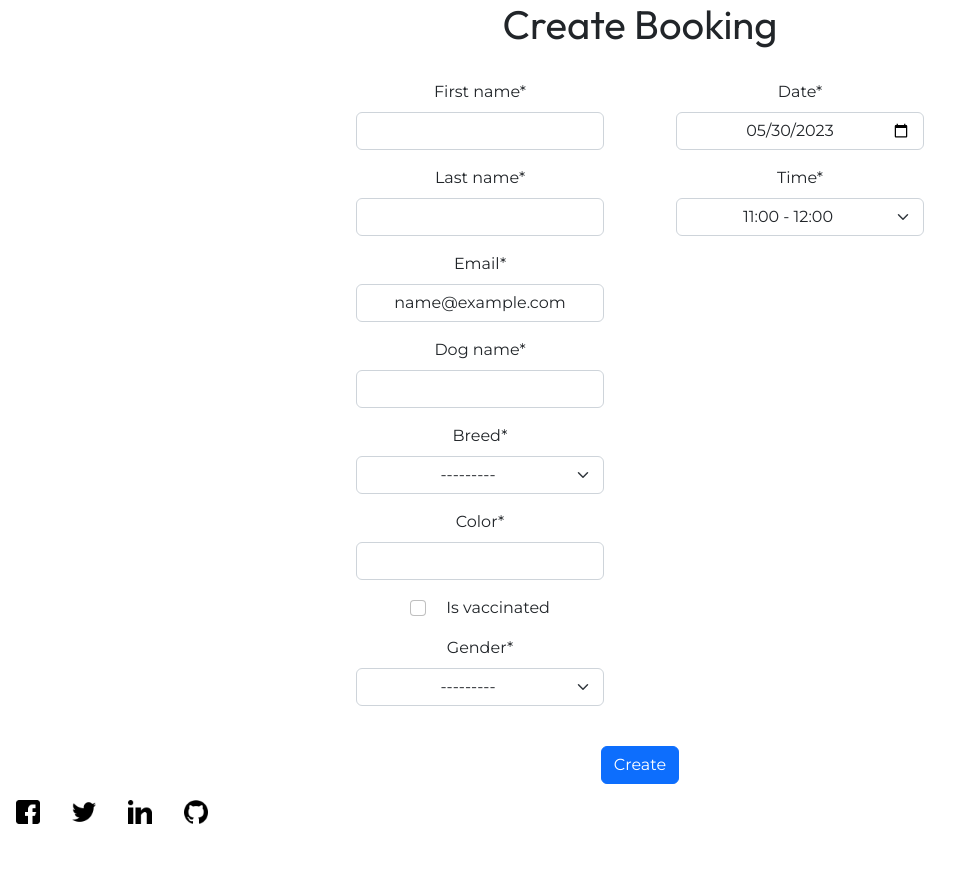
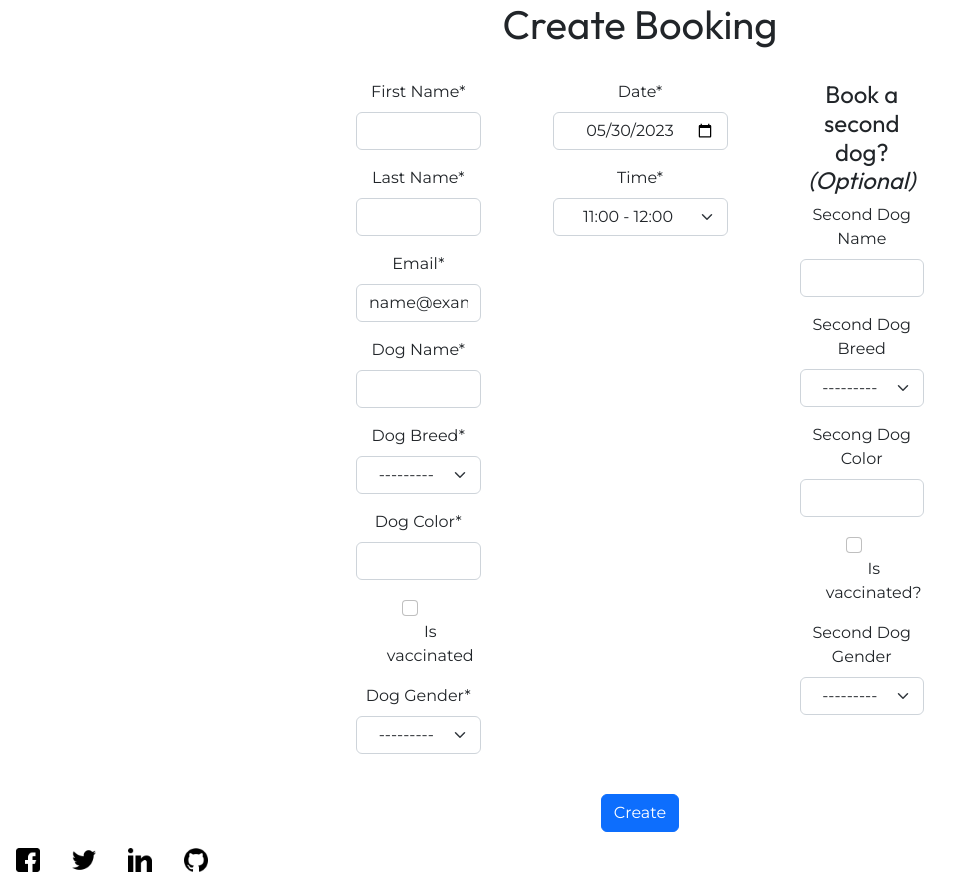
Before and after one commit to amylour/FreeFido_v2, a Django app: page /booking/create/ in a window 1280 px wide. Shown: the part 56-944 px from the top of the page, without its empty margins (0-971 px from the left). Before the commit the page ends 880 px from the top, so only its background shows below. Run offline with Django 3.2, Linux system fonts and the light colour scheme; the visitor is signed in with stand-in values (Sample User, id 1); parts of the project's set-up code (start-up, migrations or seed data) failed here and were passed over; some libraries are stand-ins or nearby versions.

Commit message:
update: create booking option 2nd dog

```diff
--- a/booking/admin.py
+++ b/booking/admin.py
@@ -5,7 +5,7 @@ from .models import Booking
 @admin.register(Booking)
 class BookingAdmin(admin.ModelAdmin):
     list_display = ['user', 'first_name', 'last_name', 'dog_name', 'breed', 'color',
-                    'is_vaccinated', 'gender', 'date', 'time']
+                    'is_vaccinated', 'gender', 'date', 'time', 'dog_name2', 'breed2', 'color2', 'is_vaccinated2', 'gender2']
     list_filter = ['breed', 'is_vaccinated', 'gender']
     search_fields = ['user__username', 'dog_name']
     date_hierarchy = 'date'
--- a/booking/forms.py
+++ b/booking/forms.py
@@ -14,6 +14,22 @@ class BookingForm(forms.ModelForm):
         self.fields['first_name'].required = True
         self.fields['last_name'].required = True
         self.fields['date'].required = True
+
+
+        self.fields['first_name'].label = "First Name"
+        self.fields['last_name'].label = "Last Name"
+        self.fields['color'].label = "Dog Color"
+        self.fields['dog_name'].label = "Dog Name"
+        self.fields['breed'].label = "Dog Breed"
+        self.fields['gender'].label = "Dog Gender"
+
+        self.fields['dog_name2'].label = "Second Dog Name"
+        self.fields['breed2'].label = "Second Dog Breed"
+        self.fields['color2'].label = "Secong Dog Color"
+        self.fields['is_vaccinated2'].label = "Is vaccinated?"
+        self.fields['gender2'].label = "Second Dog Gender"
+
+        self.fields['is_vaccinated2'].widget = forms.CheckboxInput()
 
         self.fields['date'].widget = forms.DateInput(attrs={'type': 'date'})
 
@@ -32,5 +48,5 @@ class BookingForm(forms.ModelForm):
     class Meta:
         model = Booking
         fields = ['first_name', 'last_name', 'email', 'dog_name', 'breed', 'color',
-                  'is_vaccinated', 'gender', 'date', 'time']
+                  'is_vaccinated', 'gender', 'date', 'time', 'dog_name2', 'breed2', 'color2', 'is_vaccinated2', 'gender2']
         unique_together = ['date', 'time']
--- a/booking/models.py
+++ b/booking/models.py
@@ -69,6 +69,14 @@ class Booking(models.Model):
     date = models.DateField(default=datetime.now, blank=True)
     time = models.CharField(max_length=20, choices=TIME_CHOICES, default="11:00 - 12:00")
 
+    dog_name2 = models.CharField(max_length=20, blank=True, null=True)
+    breed2 = models.CharField(
+        max_length=30, choices=BREED_CHOICES, blank=True, null=True)
+    color2 = models.CharField(max_length=30, blank=True, null=True)
+    is_vaccinated2 = models.BooleanField(default=False, blank=True, null=True)
+    gender2 = models.CharField(max_length=6, choices=[
+                              ('M', 'Male'), ('F', 'Female')], blank=True, null=True)
+
     class Meta:
         """ Order bookings by date """
         ordering = ["-date"]
--- a/booking/templates/booking/booking_create.html
+++ b/booking/templates/booking/booking_create.html
@@ -26,9 +26,20 @@
             {{ form.date|as_crispy_field }}
             {{ form.time|as_crispy_field }}
         </div>
+        <div class="col m-4">
+        <h4 class="text-center">Book a second dog?<em>(Optional)</em></h4>
+        <div class="mx-auto text-center" id="dog2_section">
+            {{ form.dog_name2|as_crispy_field }}
+            {{ form.breed2|as_crispy_field }}
+            {{ form.color2|as_crispy_field }}
+            {{ form.is_vaccinated2|as_crispy_field }}
+            {{ form.gender2|as_crispy_field }}
+        </div>
+        </div>
     </div>
     <button type="submit" class="btn btn-primary">Create</button>
 </form>
 
 
+
 {% endblock %}
```
Also changed, not shown: booking/migrations/0007_auto_20230611_1319.py (added).
